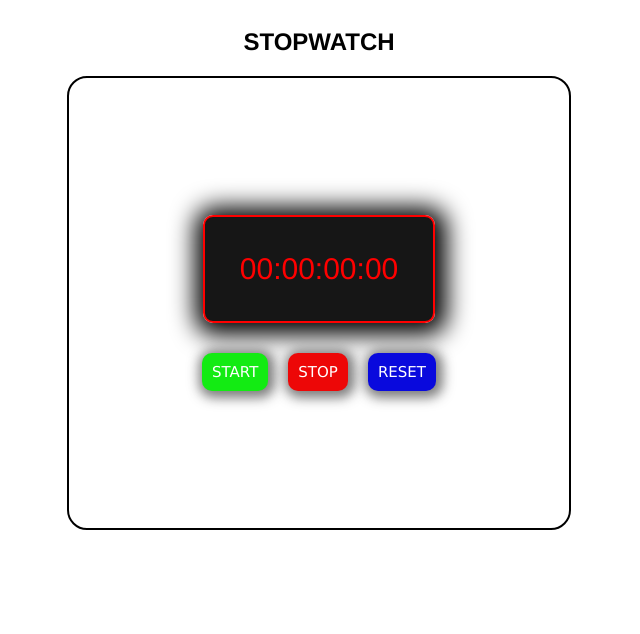
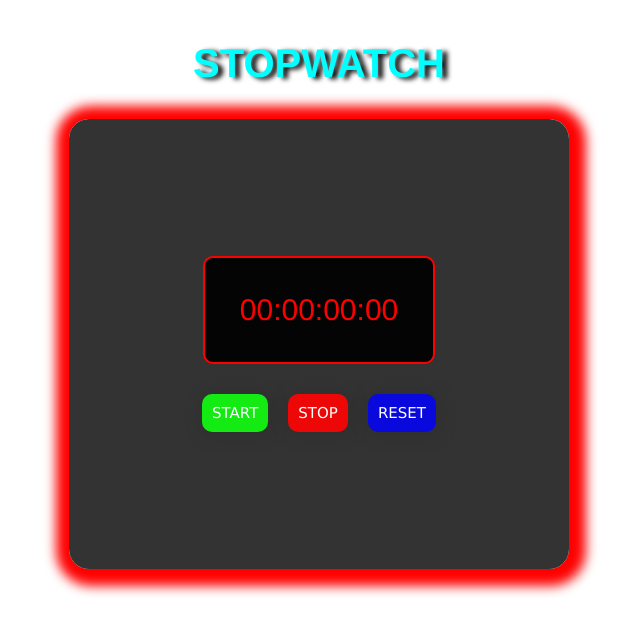
Before and after one commit to nagasai7772/23R-Stopwatch, a plain HTML site: page index.html in a window 1280 px wide. Shown: the whole page, without its empty margins (321-961 px from the left). Drawn offline with Linux system fonts and the light colour scheme.

Commit message:
Added styling to Stopwatch

```diff
--- a/index.css
+++ b/index.css
@@ -3,12 +3,14 @@ body {
   flex-direction: column;
   justify-content: center;
   align-items: center;
+
 }
 #container {
   height: 150px;
   width: 200px;
   padding: 150px;
-  border: 2px solid black;
+  background: linear-gradient(190deg, #333, #333 50%,  #333 75%);
+  box-shadow: 2px 2px 12px 15px red;
   border-radius: 20px;
   display: flex;
   flex-direction: column;
@@ -19,6 +21,10 @@ body {
 h2
 {
     font-family: 'Franklin Gothic Medium', 'Arial Narrow', Arial, sans-serif;
+    font-weight: bolder;
+    font-size: 40px;
+    text-shadow: 5px 2px 5px black;
+    color: aqua;
 }
 #container #display {
   border: 2px solid red;
@@ -29,7 +35,7 @@ h2
   font-family:'Franklin Gothic Medium', 'Arial Narrow', Arial, sans-serif;
   color: red;
   background-color:hsla(0, 0%, 0%, 0.914);
-  box-shadow: 2px 2px 25px 10px black;
+  /* box-shadow: 2px 2px 25px 10px black; */
 
 
 }
```
